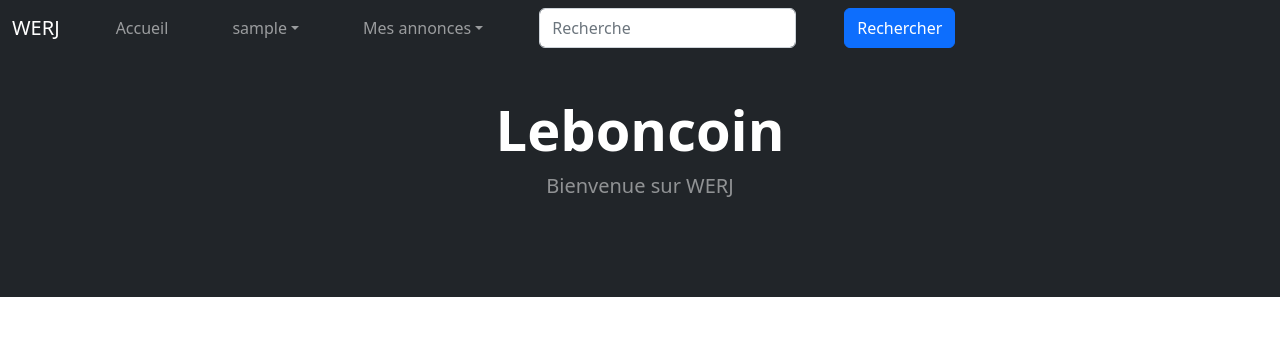
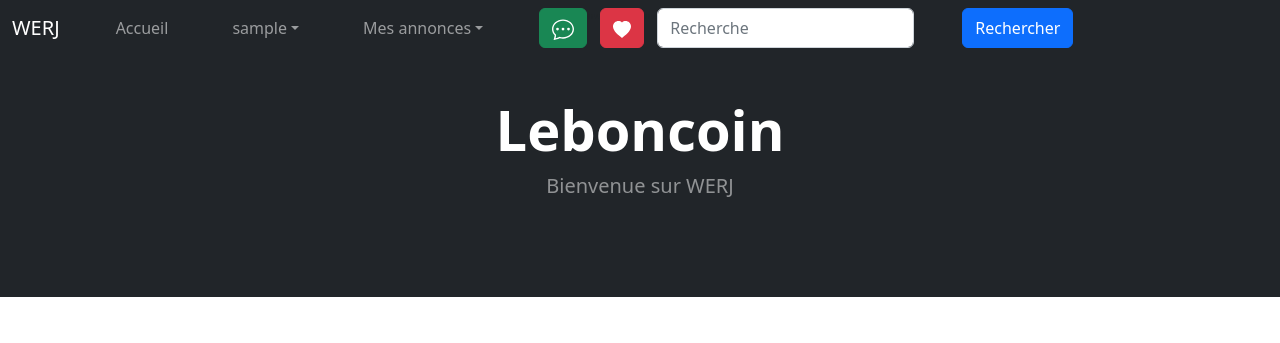
Before and after one commit to Wildrey237/ECE_WEB, a PHP site: page /index.php in a window 1280 px wide. Shown: the top 343 px of the page. Run offline with PHP 8.4, Linux system fonts and the light colour scheme; the visitor is signed in with stand-in values (Sample User, id 1); data comes from the database, SQL or seed files in the repository.

Commit message:
navbar ok

```diff
--- a/views/navbar.php
+++ b/views/navbar.php
@@ -47,6 +47,21 @@ if(file_exists( "/views")){
                   <li><a class="dropdown-item" href="./views/form_modify_annonce.php">Modifer une annoce</a></li>
                 </ul>
               </li>
+
+              <button class="btn btn-success">
+                <svg xmlns="http://www.w3.org/2000/svg" width="22" height="22" fill="currentColor" class="bi bi-chat-dots" viewBox="0 0 16 16">
+                <path d="M5 8a1 1 0 1 1-2 0 1 1 0 0 1 2 0zm4 0a1 1 0 1 1-2 0 1 1 0 0 1 2 0zm3 1a1 1 0 1 0 0-2 1 1 0 0 0 0 2z"/>
+                <path d="m2.165 15.803.02-.004c1.83-.363 2.948-.842 3.468-1.105A9.06 9.06 0 0 0 8 15c4.418 0 8-3.134 8-7s-3.582-7-8-7-8 3.134-8 7c0 1.76.743 3.37 1.97 4.6a10.437 10.437 0 0 1-.524 2.318l-.003.011a10.722 10.722 0 0 1-.244.637c-.079.186.074.394.273.362a21.673 21.673 0 0 0 .693-.125zm.8-3.108a1 1 0 0 0-.287-.801C1.618 10.83 1 9.468 1 8c0-3.192 3.004-6 7-6s7 2.808 7 6c0 3.193-3.004 6-7 6a8.06 8.06 0 0 1-2.088-.272 1 1 0 0 0-.711.074c-.387.196-1.24.57-2.634.893a10.97 10.97 0 0 0 .398-2z"/>
+                </svg>
+              </button>
+              <p>""</p>
+
+              <button class="btn btn-danger">
+                <svg xmlns="http://www.w3.org/2000/svg" width="18" height="18" fill="currentColor" class="bi bi-heart-fill" viewBox="0 0 16 16">
+                <path fill-rule="evenodd" d="M8 1.314C12.438-3.248 23.534 4.735 8 15-7.534 4.736 3.562-3.248 8 1.314z"/>
+                </svg>
+              </button>
+              <p>""</p>
               ';
             }
         ?>
```
